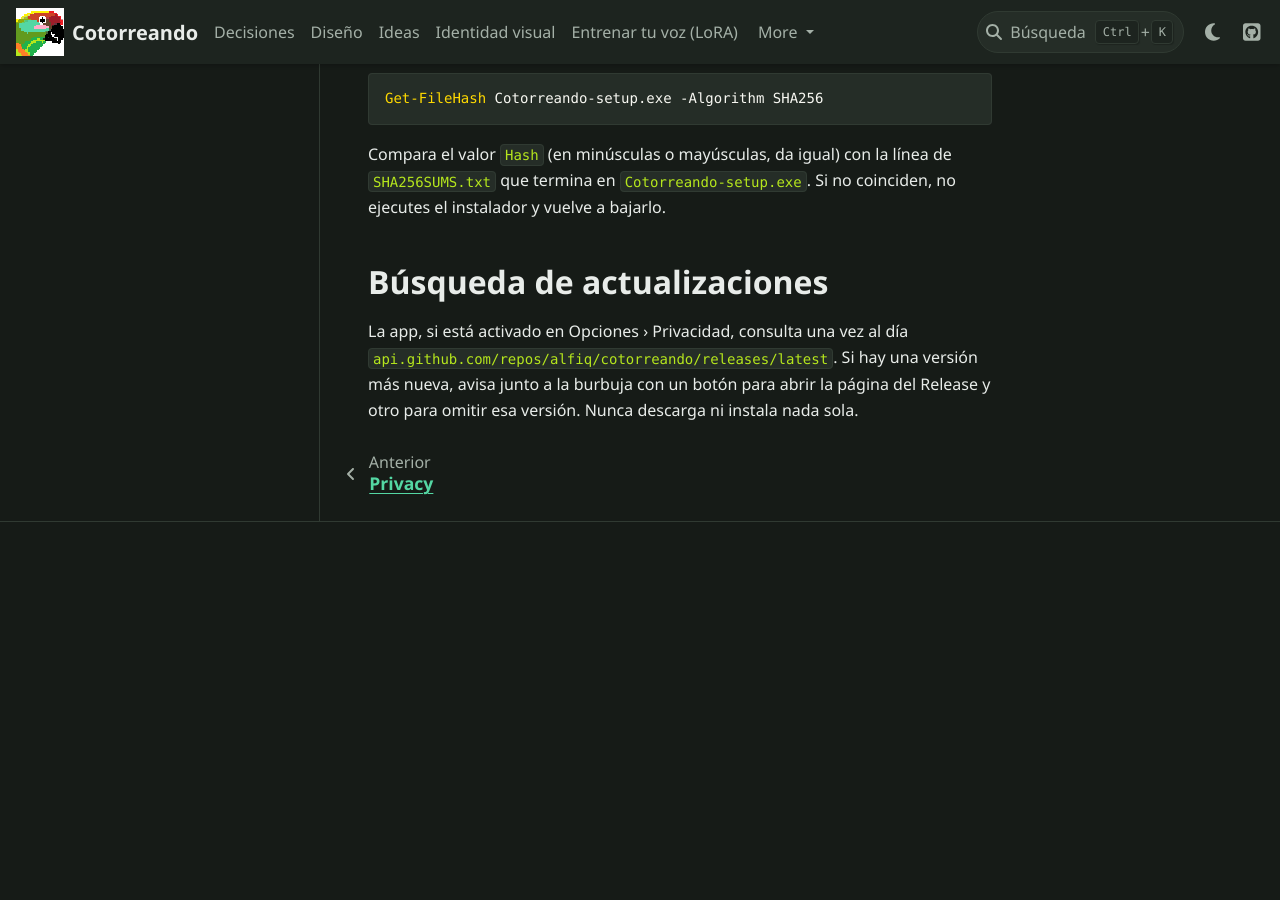
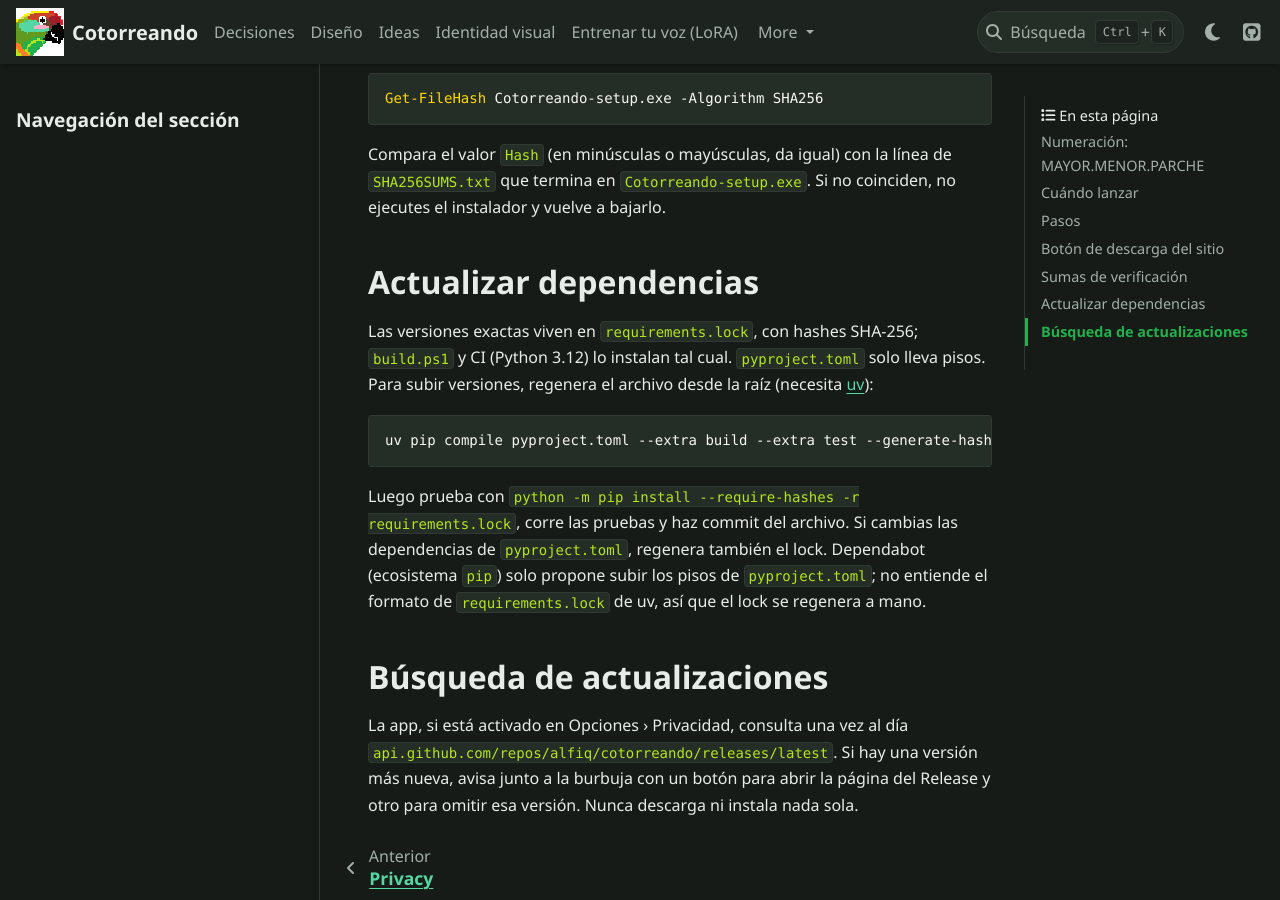
Before and after one commit to alfiq/cotorreando, a Sphinx documentation site: the page built from docs/VERSIONES.md, in a window 1280 px wide and 900 px high, scrolled down 3464 px. Built offline with Sphinx 7.4.7 and the PyData theme 0.15.4, drawn with Linux system fonts in a browser that asks for light colours; before the commit the page ends 3986 px from its top, so only the background shows below that.

Commit message:
Versiones mínimas y requirements.lock con hashes para la compilación y el CI

````diff
--- a/docs/VERSIONES.md
+++ b/docs/VERSIONES.md
@@ -129,6 +129,21 @@ Compara el valor `Hash` (en minúsculas o mayúsculas, da igual) con la línea d
 `SHA256SUMS.txt` que termina en `Cotorreando-setup.exe`. Si no coinciden, no ejecutes el
 instalador y vuelve a bajarlo.
 
+## Actualizar dependencias
+
+Las versiones exactas viven en `requirements.lock`, con hashes SHA-256; `build.ps1` y CI (Python
+3.12) lo instalan tal cual. `pyproject.toml` solo lleva pisos. Para subir versiones, regenera el
+archivo desde la raíz (necesita [uv](https://docs.astral.sh/uv/)):
+
+```powershell
+uv pip compile pyproject.toml --extra build --extra test --generate-hashes --python-version 3.12 --python-platform windows --upgrade -o requirements.lock
+```
+
+Luego prueba con `python -m pip install --require-hashes -r requirements.lock`, corre las
+pruebas y haz commit del archivo. Si cambias las dependencias de `pyproject.toml`, regenera
+también el lock. Dependabot (ecosistema `pip`) solo propone subir los pisos de `pyproject.toml`; no entiende
+el formato de `requirements.lock` de uv, así que el lock se regenera a mano.
+
 ## Búsqueda de actualizaciones
 
 La app, si está activado en Opciones › Privacidad, consulta una vez al día
````
Also changed, not shown: CONTRIBUTING.md (+7 -0 lines), docs/DECISIONES.md (+1 -0 lines), pyproject.toml (+11 -11 lines), 4 other files.
